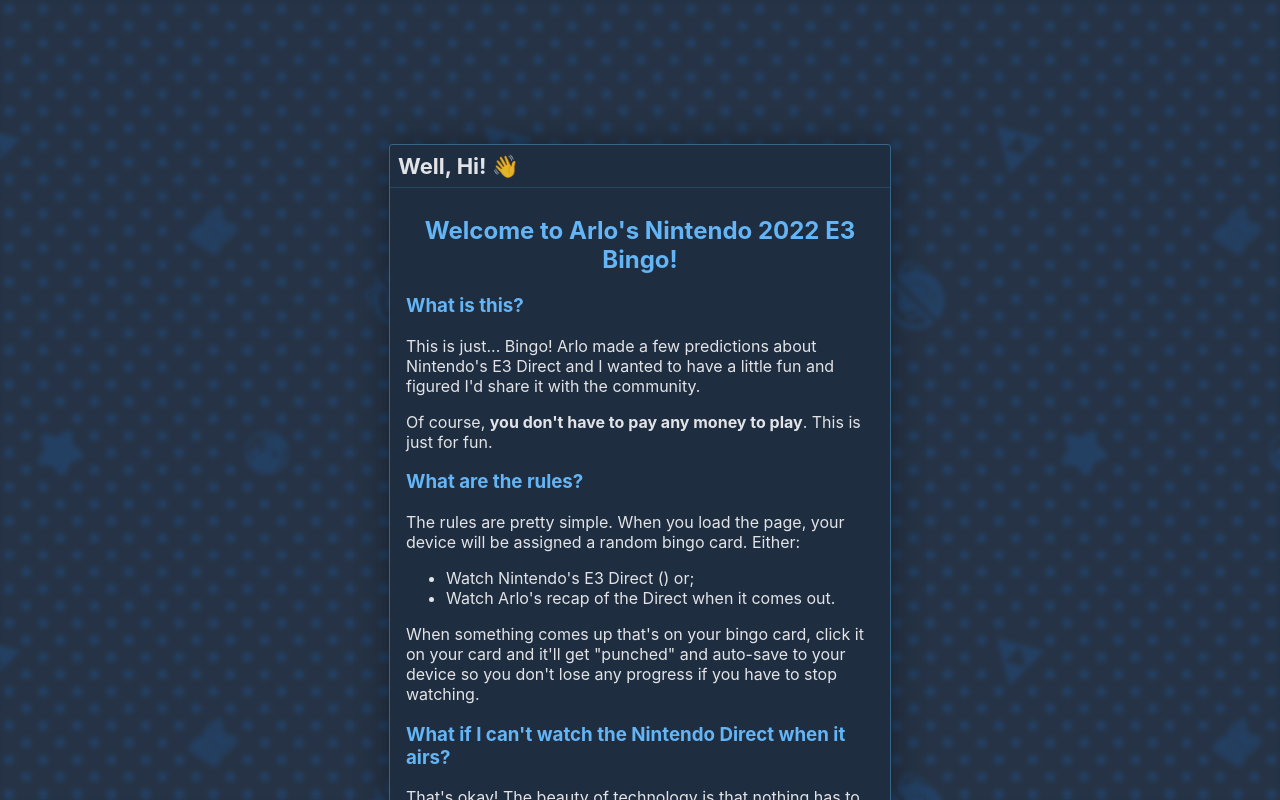
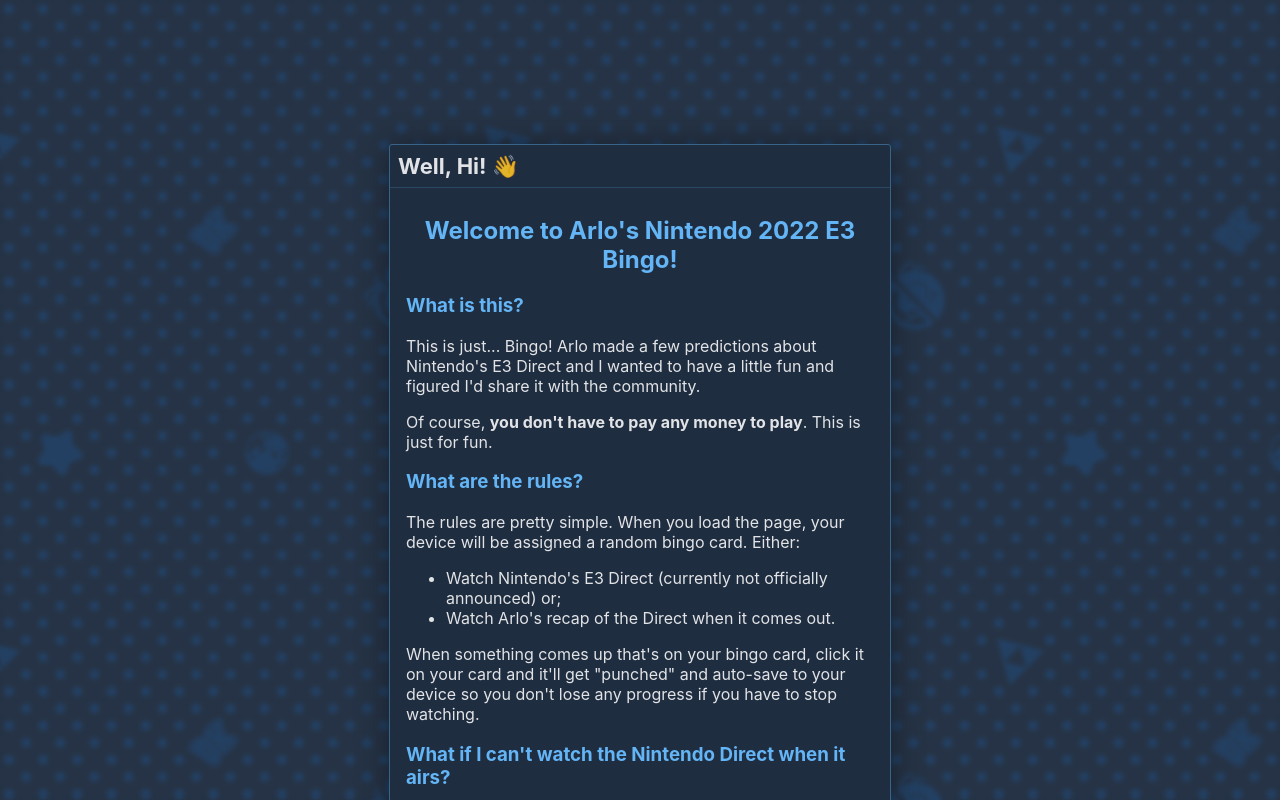
Before and after one commit to razmakaz/arlo-bingo, a React (Vite) app: page / in a window 1280 px wide. Built offline with nearby package versions, Linux system fonts and the light colour scheme.

Commit message:
Updated intro

```diff
--- a/src/components/ui/modal/IntroModal.jsx
+++ b/src/components/ui/modal/IntroModal.jsx
@@ -39,7 +39,7 @@
       </p>
       <ul>
         <li>
-          Watch Nintendo's E3 Direct () or;
+          Watch Nintendo's E3 Direct (currently not officially announced) or;
         </li>
         <li>
           Watch Arlo's recap of the Direct when it comes out.
```
